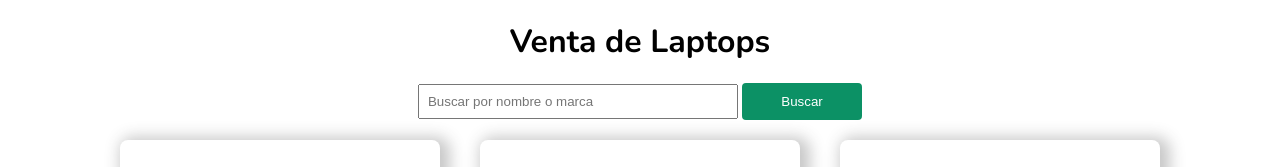
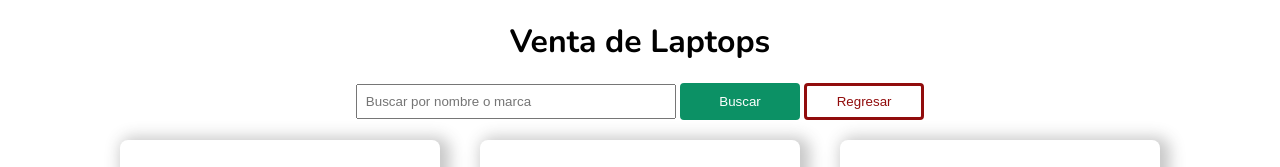
Before and after one commit to FrontEdd/rep-codigo-16, a plain HTML site: page sem5/dia2.html in a window 1280 px wide. Shown: the top 167 px of the page. Drawn offline with nearby package versions, Linux system fonts and the light colour scheme.

Commit message:
Agregamos button para limpiar búsqueda

```diff
--- a/sem5/css/index.css
+++ b/sem5/css/index.css
@@ -91,3 +91,12 @@ img {
   border-radius: 4px;
   color: #fff;
 }
+
+#btn-clean {
+  border: solid rgb(145, 12, 12);
+  padding: 8px;
+  background-color: rgb(255, 255, 255);
+  width: 120px;
+  border-radius: 4px;
+  color: rgb(145, 12, 12);
+}
--- a/sem5/dia2.html
+++ b/sem5/dia2.html
@@ -25,6 +25,7 @@
           placeholder="Buscar por nombre o marca"
         />
         <button id="btn-search">Buscar</button>
+        <button id="btn-clean">Regresar</button>
       </div>
       <div class="container"></div>
     </main>
--- a/sem5/js/dia2-2.js
+++ b/sem5/js/dia2-2.js
@@ -104,11 +104,14 @@ const container = document.querySelector(".container");
 
 const inputSearch = document.querySelector("#input-search");
 const btnSearch = document.querySelector("#btn-search");
+const cleanSearch = document.querySelector("#btn-clean");
 
 function createCards(arrayDeDatos) {
   // Se acuerdan que el otro dia mencionamos que antes de una iteracion debemos
   // limiar el container
   container.innerHTML = "";
+
+  inputSearch.value = "";
 
   if (arrayDeDatos.length === 0) {
     container.innerHTML = "<h2>No se encontro resultados</h2>";
@@ -168,3 +171,5 @@ btnSearch.onclick = function () {
   // luego del filtro a quien debemos llamar?
   createCards(filtro);
 };
+
+cleanSearch.onclick = () => createCards(laptops);
```
